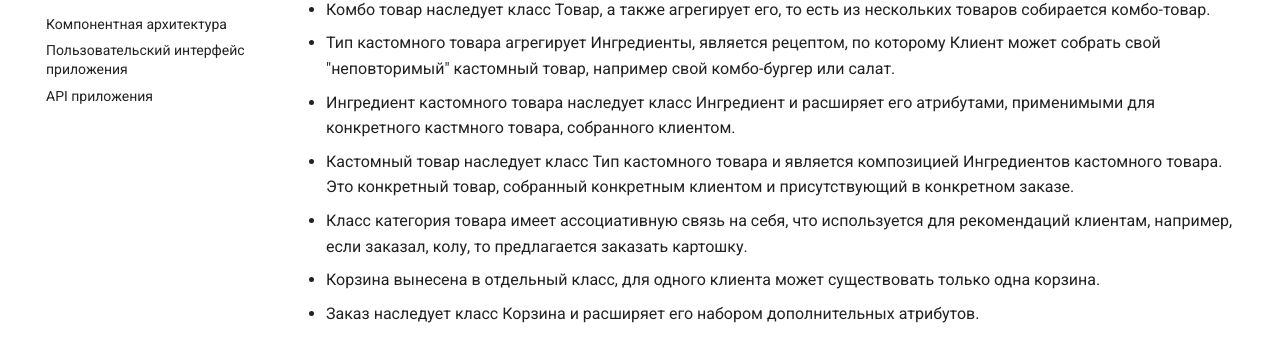
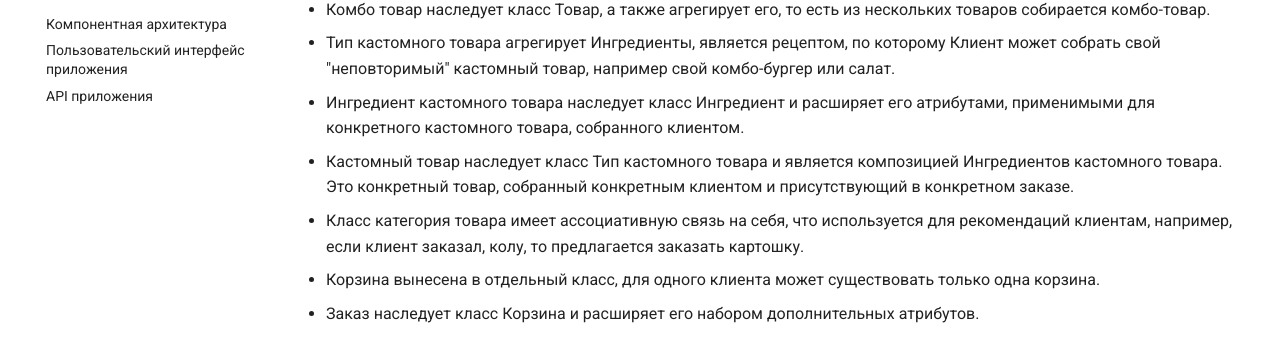
Before and after one commit to voitenkov/robot-i-tochka, an MkDocs documentation site: the page built from docs/model.md, in a window 1280 px wide and 900 px high, scrolled down 1697 px. Shown: the part 372-710 px from the top of the window. Built offline with MkDocs 1.6.1 and Material for MkDocs 9.7.7, drawn with Linux system fonts in a browser that asks for light colours; comment, search, counter and statistics services are not loaded.

Commit message:
information model 3

```diff
--- a/docs/model.md
+++ b/docs/model.md
@@ -25,11 +25,11 @@
 
 - Тип кастомного товара агрегирует Ингредиенты, является рецептом, по которому Клиент может собрать свой "неповторимый" кастомный товар, например свой комбо-бургер или салат.
 
-- Ингредиент кастомного товара наследует класс Ингредиент и расширяет его атрибутами, применимыми для конкретного кастмного товара, собранного клиентом.
+- Ингредиент кастомного товара наследует класс Ингредиент и расширяет его атрибутами, применимыми для конкретного кастомного товара, собранного клиентом.
 
 - Кастомный товар наследует класс Тип кастомного товара и является композицией Ингредиентов кастомного товара. Это конкретный товар, собранный конкретным клиентом и присутствующий в конкретном заказе.
 
-- Класс категория товара имеет ассоциативную связь на себя, что используется для рекомендаций клиентам, например, если заказал, колу, то предлагается заказать картошку.
+- Класс категория товара имеет ассоциативную связь на себя, что используется для рекомендаций клиентам, например, если клиент заказал, колу, то предлагается заказать картошку.
 
 - Корзина вынесена в отдельный класс, для одного клиента может существовать только одна корзина.
 
```
